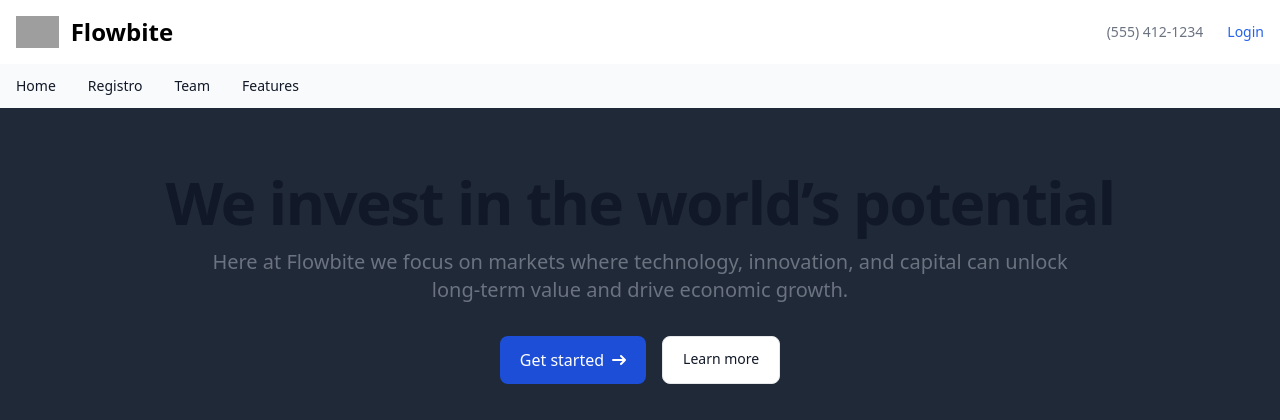
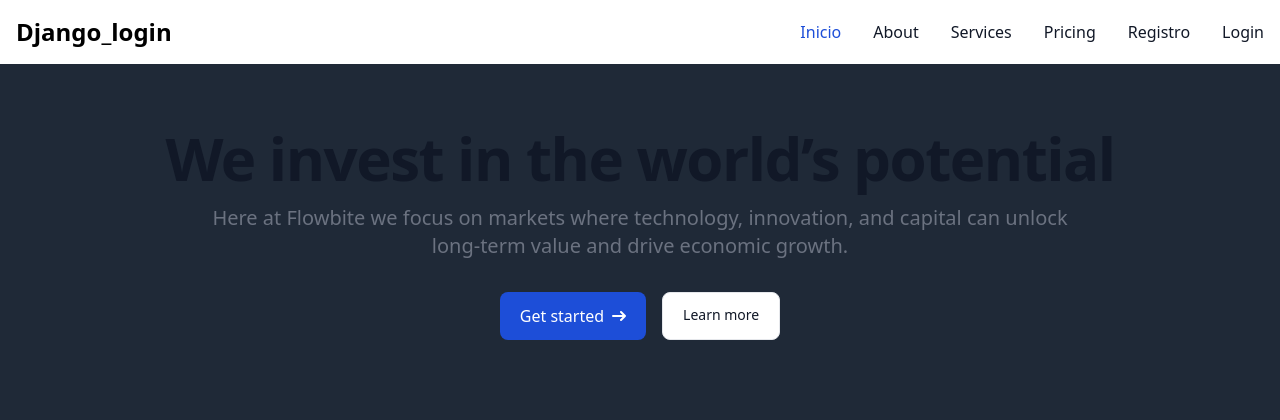
Before and after one commit to keaguirre/django_archetype, a Django app: page / in a window 1280 px wide. Shown: the top 420 px of the page. Run offline with Django 4.2, Linux system fonts and the light colour scheme; some libraries are stand-ins or nearby versions; grey boxes are pictures that could not be loaded.

Commit message:
minor fixes

```diff
--- a/django_login/templates/navbar-login.html
+++ b/django_login/templates/navbar-login.html
@@ -1,30 +1,36 @@
+{% load static %}
 <nav class="bg-white border-gray-200 dark:bg-gray-900">
-    <div class="flex flex-wrap justify-between items-center mx-auto max-w-screen-xl p-4">
-        <a href="https://flowbite.com" class="flex items-center space-x-3 rtl:space-x-reverse">
-            <img src="https://flowbite.com/docs/images/logo.svg" class="h-8" alt="Flowbite Logo" />
-            <span class="self-center text-2xl font-semibold whitespace-nowrap dark:text-white">Flowbite</span>
+    <div class="max-w-screen-xl flex flex-wrap items-center justify-between mx-auto p-4">
+        <a href="/" class="flex items-center space-x-3 rtl:space-x-reverse">
+            <span class="self-center text-2xl font-semibold whitespace-nowrap dark:text-white">Django_login</span>
         </a>
-        <div class="flex items-center space-x-6 rtl:space-x-reverse">
-            <a href="tel:5541251234" class="text-sm  text-gray-500 dark:text-white hover:underline">(555) 412-1234</a>
-            <a href="/login" class="text-sm  text-blue-600 dark:text-blue-500 hover:underline">Login</a>
-        </div>
-    </div>
-</nav>
-<nav class="bg-gray-50 dark:bg-gray-700">
-    <div class="max-w-screen-xl px-4 py-3 mx-auto">
-        <div class="flex items-center">
-            <ul class="flex flex-row font-medium mt-0 space-x-8 rtl:space-x-reverse text-sm">
+        <div class="items-center justify-between hidden w-full md:flex md:w-auto md:order-1" id="navbar-user">
+            <ul
+                class="flex flex-col font-medium p-4 md:p-0 mt-4 border border-gray-100 rounded-lg bg-gray-50 md:space-x-8 rtl:space-x-reverse md:flex-row md:mt-0 md:border-0 md:bg-white dark:bg-gray-800 md:dark:bg-gray-900 dark:border-gray-700">
                 <li>
-                    <a href="#" class="text-gray-900 dark:text-white hover:underline" aria-current="page">Home</a>
+                    <a href="#"
+                        class="block py-2 px-3 text-white bg-blue-700 rounded md:bg-transparent md:text-blue-700 md:p-0 md:dark:text-blue-500"
+                        aria-current="page">Inicio</a>
                 </li>
                 <li>
-                    <a href="/register_page" class="text-gray-900 dark:text-white hover:underline">Registro</a>
+                    <a href="#"
+                        class="block py-2 px-3 text-gray-900 rounded hover:bg-gray-100 md:hover:bg-transparent md:hover:text-blue-700 md:p-0 dark:text-white md:dark:hover:text-blue-500 dark:hover:bg-gray-700 dark:hover:text-white md:dark:hover:bg-transparent dark:border-gray-700">About</a>
                 </li>
                 <li>
-                    <a href="#" class="text-gray-900 dark:text-white hover:underline">Team</a>
+                    <a href="#"
+                        class="block py-2 px-3 text-gray-900 rounded hover:bg-gray-100 md:hover:bg-transparent md:hover:text-blue-700 md:p-0 dark:text-white md:dark:hover:text-blue-500 dark:hover:bg-gray-700 dark:hover:text-white md:dark:hover:bg-transparent dark:border-gray-700">Services</a>
                 </li>
                 <li>
-                    <a href="#" class="text-gray-900 dark:text-white hover:underline">Features</a>
+                    <a href="#"
+                        class="block py-2 px-3 text-gray-900 rounded hover:bg-gray-100 md:hover:bg-transparent md:hover:text-blue-700 md:p-0 dark:text-white md:dark:hover:text-blue-500 dark:hover:bg-gray-700 dark:hover:text-white md:dark:hover:bg-transparent dark:border-gray-700">Pricing</a>
+                </li>
+                <li>
+                    <a href="/register_page"
+                        class="block py-2 px-3 text-gray-900 rounded hover:bg-gray-100 md:hover:bg-transparent md:hover:text-blue-700 md:p-0 dark:text-white md:dark:hover:text-blue-500 dark:hover:bg-gray-700 dark:hover:text-white md:dark:hover:bg-transparent dark:border-gray-700">Registro</a>
+                </li>
+                <li>
+                    <a href="/login"
+                        class="py-2 px-3 text-gray-900 rounded hover:bg-gray-100 md:hover:bg-transparent md:hover:text-blue-700 md:p-0 dark:text-white md:dark:hover:text-blue-500 dark:hover:bg-gray-700 dark:hover:text-white md:dark:hover:bg-transparent dark:border-gray-700">Login</a>
                 </li>
             </ul>
         </div>
--- a/django_login/views.py
+++ b/django_login/views.py
@@ -15,7 +15,7 @@ def login_user(request):
         if user is not None:
             login(request, user)
             messages.success(request, 'You have successfully logged in')
-            return redirect('/', messages)
+            return redirect('/', {'messages': messages, 'user': user.email})
 
         else:
             error_msj= messages.error(request, 'Invalid email or password')
```
Also changed, not shown: django_login/templates/navbar-logged.html (+10 -8 lines).
